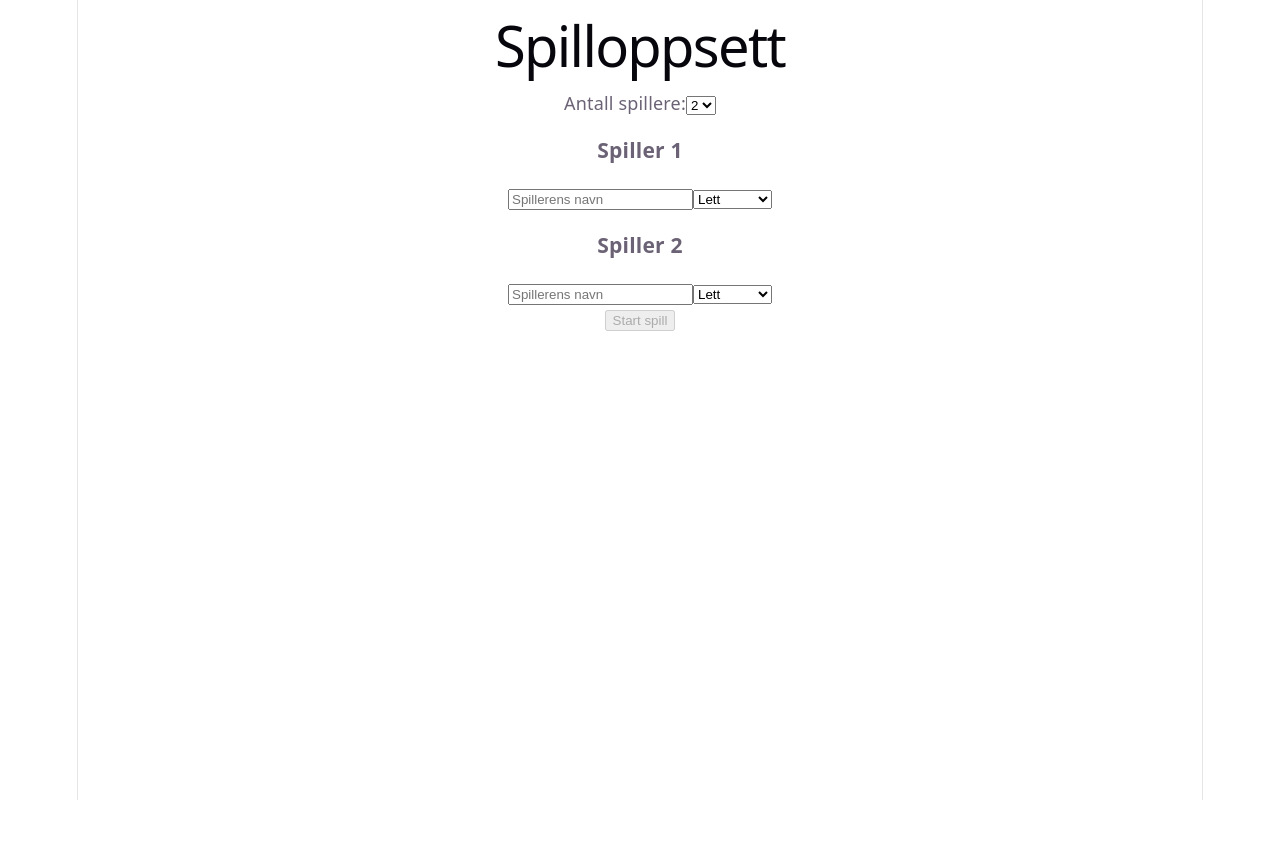
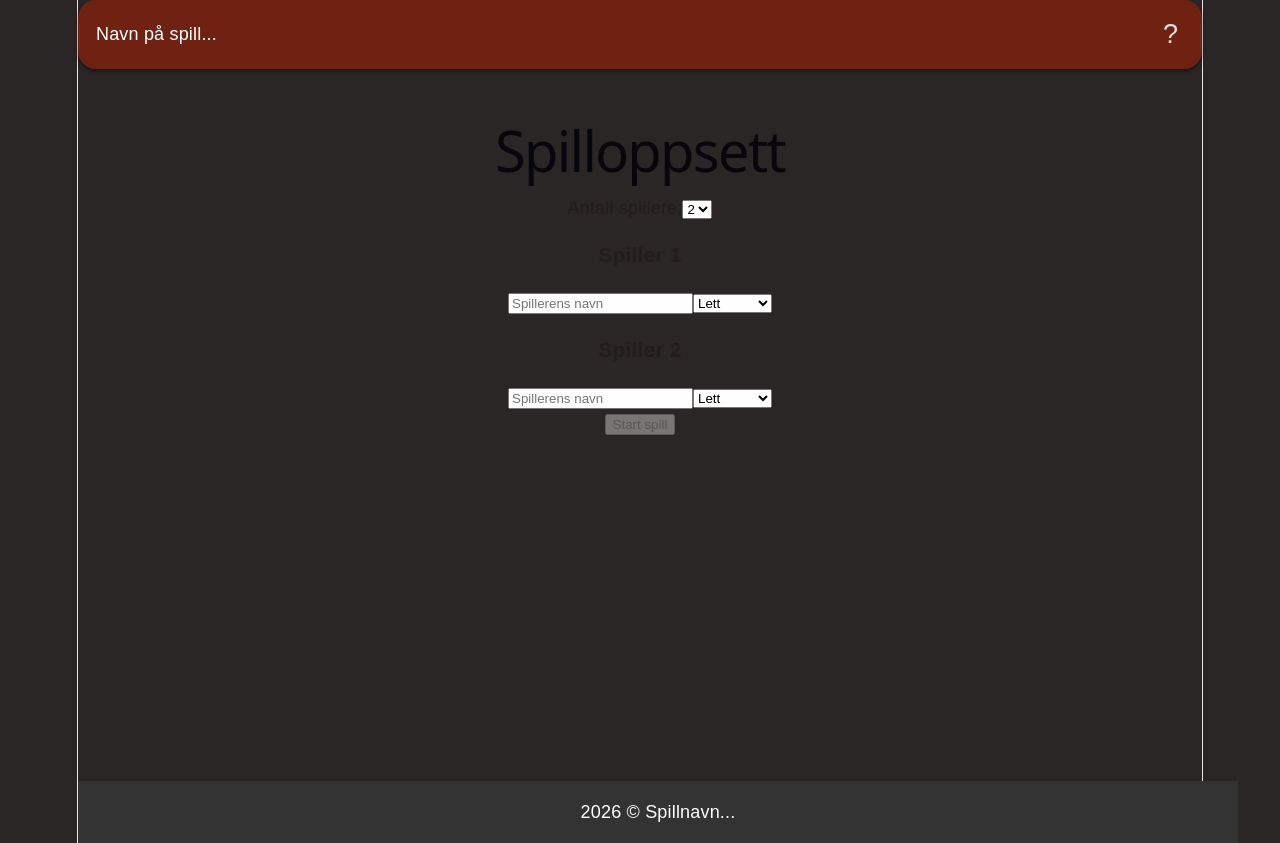
Before and after one commit to victortonneberg/UI_designprosjekt, a React (Vite) app in the folder UI_app/: page / in a window 1280 px wide. Before the commit the page ends 800 px from the top, so only its background shows below. Built offline with nearby package versions, Linux system fonts and the light colour scheme.

Commit message:
Layout
Implementert Layout

```diff
--- a/UI_app/src/App.jsx
+++ b/UI_app/src/App.jsx
@@ -2,17 +2,20 @@ import { useState } from "react";
 import { GameProvider } from "./context/GameProvider";
 import SetupScreen from "./components/setup/SetupScreen";
 import GameScreen from "./components/game/GameScreen";
+import Layout from "./components/Layout";
 
 function App() {
   const [screen, setScreen] = useState("setup");
 
   return (
+    <Layout>
       <GameProvider>
         {screen === "setup" && (
           <SetupScreen onStartGame={() => setScreen("game")} />
         )}
         {screen === "game" && <GameScreen />}
       </GameProvider>
+    </Layout>
   );
 }
 export default App;
```
Lines whose indentation alone changed are shown as unchanged.
